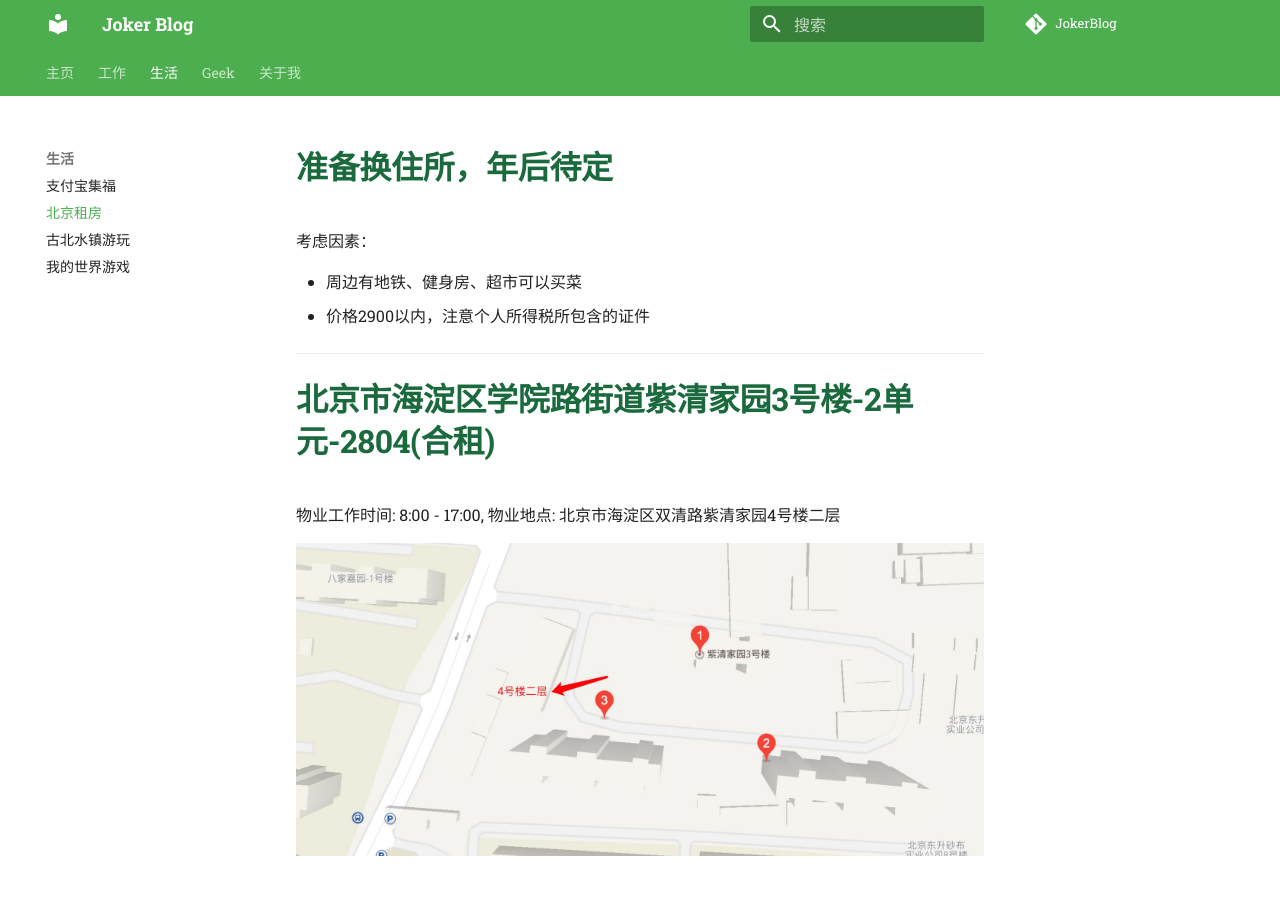
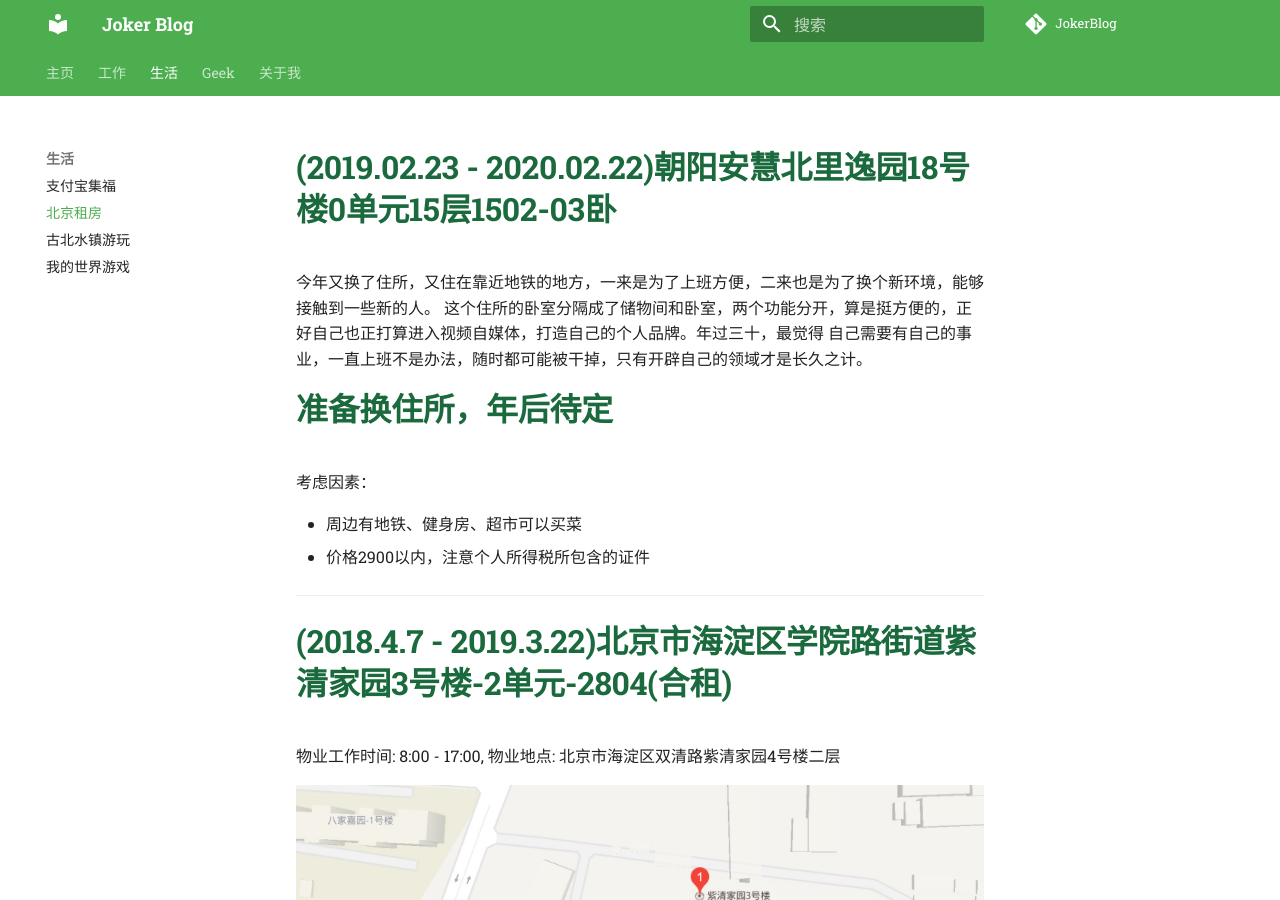
Before and after one commit to wangzhizhou/JokerBlog, an MkDocs documentation site: the page built from docs/life/Renting in Beijing.md, in a window 1280 px wide and 900 px high. Built offline with MkDocs 1.6.1 and Material for MkDocs 9.7.7, drawn with Linux system fonts in a browser that asks for light colours; comment, search, counter and statistics services are not loaded.

Commit message:
renting another

```diff
--- a/docs/life/Renting in Beijing.md
+++ b/docs/life/Renting in Beijing.md
@@ -1,3 +1,9 @@
+# (2019.02.23 - 2020.02.22)朝阳安慧北里逸园18号楼0单元15层1502-03卧
+
+今年又换了住所，又住在靠近地铁的地方，一来是为了上班方便，二来也是为了换个新环境，能够接触到一些新的人。
+这个住所的卧室分隔成了储物间和卧室，两个功能分开，算是挺方便的，正好自己也正打算进入视频自媒体，打造自己的个人品牌。年过三十，最觉得
+自己需要有自己的事业，一直上班不是办法，随时都可能被干掉，只有开辟自己的领域才是长久之计。
+
 # 准备换住所，年后待定
 
 考虑因素：
@@ -7,7 +13,7 @@
 
 ---
 
-# 北京市海淀区学院路街道紫清家园3号楼-2单元-2804(合租)
+# (2018.4.7 - 2019.3.22)北京市海淀区学院路街道紫清家园3号楼-2单元-2804(合租)
 
 物业工作时间: 8:00 - 17:00,
 物业地点: 北京市海淀区双清路紫清家园4号楼二层
```
